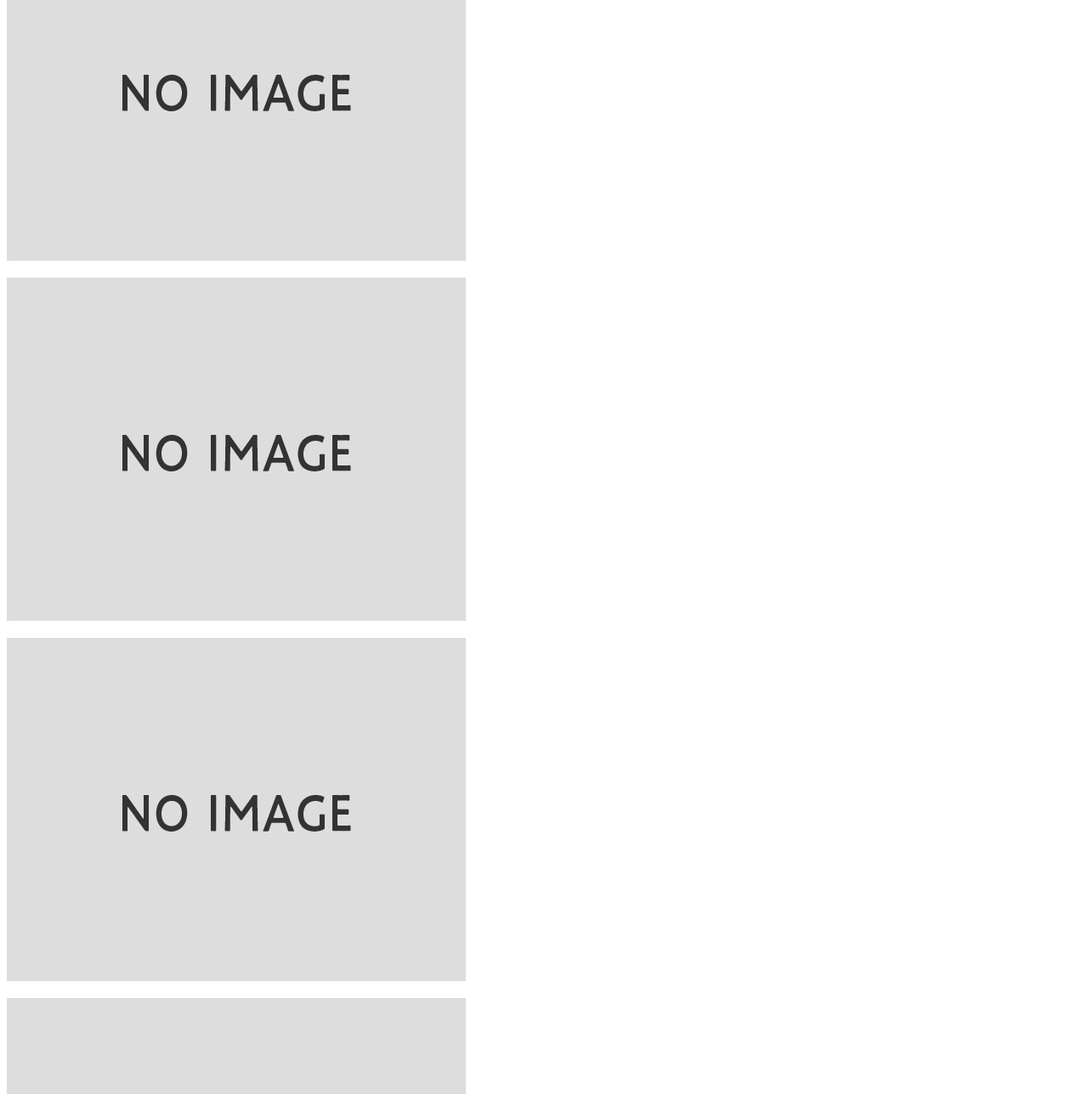
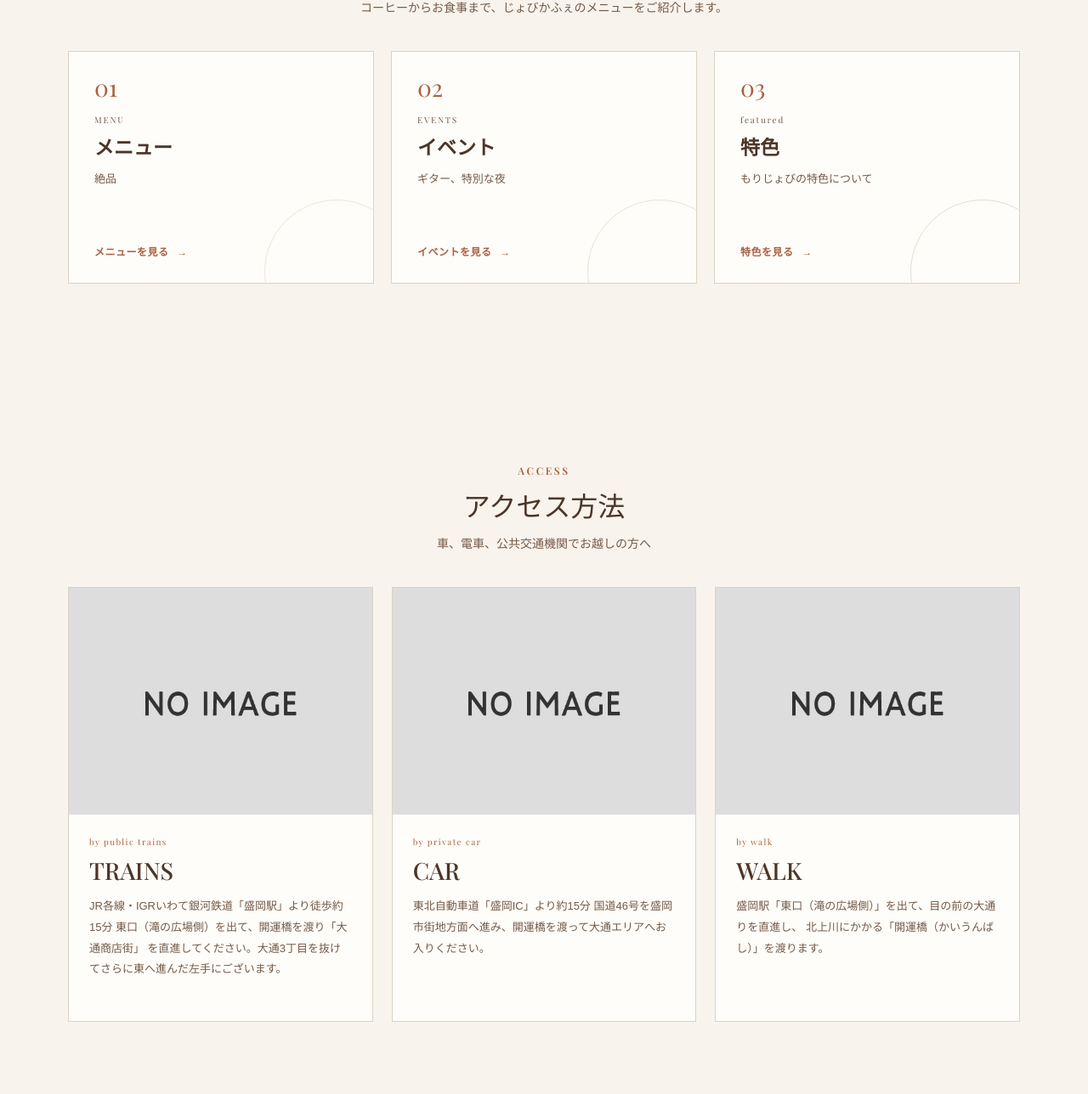
Before and after one commit to ttakahashisys26-art/jobicafe, a plain HTML site: page index.html in a window 1280 px wide. Shown: the part 734-2022 px from the top of the page at 85% size. Drawn offline with nearby package versions, Linux system fonts and the light colour scheme; a web font is replaced by a local one.

Commit message:
トップページを作りました。構成要素はほかのhtmlのものを利用しました

```diff
--- a/index.html
+++ b/index.html
@@ -3,84 +3,154 @@
 <head>
     <meta charset="UTF-8">
     <meta name="viewport" content="width=device-width, initial-scale=1.0">
-    <title>Document</title>
+    <title>じょびかふぇトップページ</title>
+    <link rel="preconnect" href="https://fonts.googleapis.com">
+    <link rel="preconnect" href="https://fonts.gstatic.com" crossorigin>
+    <link href="https://fonts.googleapis.com/css2?family=Playfair+Display:ital,wght@0,400..900;1,400..900&display=swap" rel="stylesheet">
+    <link rel="stylesheet" href="index.html">
+    <link rel="stylesheet" href="style.css">
+    <link rel="stylesheet" href="menu-style.css">
+    <link rel="stylesheet" href="event.css">
 </head>
 <body>
-    <main>
-
-        <header>
-            <h1><a href="">ジョビカフェ</a></h1>
-            <ul><a href="menu.html">メニュー</a></ul>
-            <ul><a href="event.html">イベント</a></ul>
-            <ul><a href="">こだわり</a></ul>
+    <header class="site-header">
+        <div class="site-header__inner">
+            <a class="brand" href="index.html" aria-label="jobi café ホーム">
+                <span class="brand__mark" aria-hidden="true">J</span>
+                <span class="brand__text">
+                    <span class="brand__name">jobi café</span>
+                    <span class="brand__tagline">a little pause in your day</span>
+                </span>
+            </a>
+            <nav class="site-nav" aria-label="メインナビゲーション">
+                <a class="site-nav__link is-current" href="index.html">HOME</a>
+                <a class="site-nav__link" href="menu.html" aria-current="page">MENU</a>
+                <a class="site-nav__link" href="event.html" aria-current="page">EVENT</a>
+                <a class="site-nav__link" href="featured.html" aria-current="page">FEATURED</a>
+            </nav>
+        </div>
     </header>
 
-        <div class="topic-bond">
-            <div id="top-image">
-                <img src="noImage.jpg" alt="top-image">
+    <main>
+        <section class="menu-hero" aria-labelledby="menu-title">
+            <div class="menu-hero__inner">
+                <p class="eyebrow">MENU,EVENT,FEATURED </p>
+                <h1 class="menu-hero__title" id="menu-title">Welcome</h1>
+                <p class="menu-hero__lead">いつもの一杯も、ちょっと特別なおやつも。<br>今日の気分にぴったりのイベントをどうぞ。</p>
             </div>
-            <div id="plane-cafe-info">
-                <h2></h2>
-            </div>
+        </section>
+
+        <section class="menu-categories content-width" aria-labelledby="categories-title">
+            <div class="section-heading">
+                <p class="eyebrow">OUR MENU</p>
+                <h2 class="section-heading__title" id="categories-title">お気に入りを見つけてください</h2>
+                <p class="section-heading__description">コーヒーからお食事まで、じょびかふぇのメニューをご紹介します。</p>
             </div>
 
-        <div class="topic-bond">
-            <div id="concept-image">
-                <img src="noImage.jpg" alt="concept">
+            <div class="category-grid">
+                <a class="category-card category-card--drink" href="menu.html">
+                    <span class="category-card__number">01</span>
+                    <span class="category-card__eyebrow">MENU</span>
+                    <span class="category-card__title">メニュー</span>
+                    <span class="category-card__description">絶品</span>
+                    <span class="category-card__link">メニューを見る <span aria-hidden="true">→</span></span>
+                </a>
+                <a class="category-card category-card--sweets" href="event.html">
+                    <span class="category-card__number">02</span>
+                    <span class="category-card__eyebrow">EVENTS</span>
+                    <span class="category-card__title">イベント</span>
+                    <span class="category-card__description">ギター、特別な夜</span>
+                    <span class="category-card__link">イベントを見る <span aria-hidden="true">→</span></span>
+                </a>
+                <a class="category-card category-card--food" href="featured.html">
+                    <span class="category-card__number">03</span>
+                    <span class="category-card__eyebrow">featured</span>
+                    <span class="category-card__title">特色</span>
+                    <span class="category-card__description">もりじょびの特色について</span>
+                    <span class="category-card__link">特色を見る <span aria-hidden="true">→</span></span>
+                </a>
             </div>
-            <div id="concept-info">
-                <p></p>
-            </div>
+        </section>
+        <section class="upcoming-events" aria-labelledby="upcoming-title">
+    <div class="upcoming-events__heading">
+        <p class="upcoming-events__eyebrow">ACCESS</p>
+        <h2 id="upcoming-title">アクセス方法</h2>
+        <p class="upcoming-events__lead">
+            車、電車、公共交通機関でお越しの方へ
+        </p>
     </div>
 
-        <div class="topic-bond">
-            <div class="img">
-                <img src="noImage.jpg" alt="concept">
-            </div>
-            <div class="text">
-                <p></p>
-            </div>
-        </div>
+    <div class="event-grid">
+        <article class="event-card">
+            <img
+                class="event-card__image"
+                src="noImage.jpg"
+                alt="木のトレーに並んだ3種類のコーヒー"
+                width="1448"
+                height="1086"
+            >
 
-        <div class="topic-bond">
-            <div class="img">
-                <img src="noImage.jpg" alt="concept">
-            </div>
-            <div class="text">
-                <p></p>
-            </div>
-        </div>
+            <div class="event-card__body">
+                <p class="event-card__category">by public trains</p>
+                <h3 class="event-card__title">TRAINS</h3>
+                <p class="event-card__description">
+                    JR各線・IGRいわて銀河鉄道「盛岡駅」より徒歩約15分
+                    東口（滝の広場側）を出て、開運橋を渡り「大通商店街」
+                    を直進してください。大通3丁目を抜けてさらに東へ進んだ左手にございます。
+                </p>
 
-        <div class="topic-bond">
-            <div class="img">
-                <img src="noImage.jpg" alt="topic">
-            </div>
-            <div class="text">
-                <p></p>
-            </div>
 
             </div>
+        </article>
 
+        <article class="event-card">
+            <img
+                class="event-card__image"
+                src="noImage.jpg"
+                alt="クリーム色の器に盛られた栗や果物のスイーツ"
+                width="1448"
+                height="1086"
+            >
 
-
-
-
-
-        <div class="topic-bond">
-            <div id="shop-map">
+            <div class="event-card__body">
+                <p class="event-card__category">by private car</p>
+                <h3 class="event-card__title">CAR</h3>
+                <p class="event-card__description">
+                    東北自動車道「盛岡IC」より約15分
+                    国道46号を盛岡市街地方面へ進み、開運橋を渡って大通エリアへお入りください。
+                </p>
 
             </div>
-            <div id="shop-access">
-                <p></p>
-                <p></p>
-                <p></p>
-                <p></p>
-            </div>
+        </article>
+
+        <article class="event-card">
+            <img
+                class="event-card__image"
+                src="noImage.jpg"
+                alt="暖かな照明のカフェでコーヒーとギターの生演奏を楽しむ風景"
+                width="1448"
+                height="1086"
+            >
+
+            <div class="event-card__body">
+                <p class="event-card__category">by walk</p>
+                <h3 class="event-card__title">WALK</h3>
+
+                <p class="event-card__description">
+                    盛岡駅「東口（滝の広場側）」を出て、目の前の大通りを直進し、
+                    北上川にかかる「開運橋（かいうんばし）」を渡ります。
+                </p>
 
             </div>
+        </article>
+    </div>
+</section>
+    </main>
+    <footer class="site-footer">
+        <a class="site-footer__brand" href="index.html">jobi café</a>
+        <p>一杯のコーヒーから、心ほどける時間を。</p>
+        <small>&copy; jobi café</small>
+    </footer>
 
-
-
-    </main>
 </body>
 </html>
```
Lines whose indentation alone changed are shown as unchanged.
